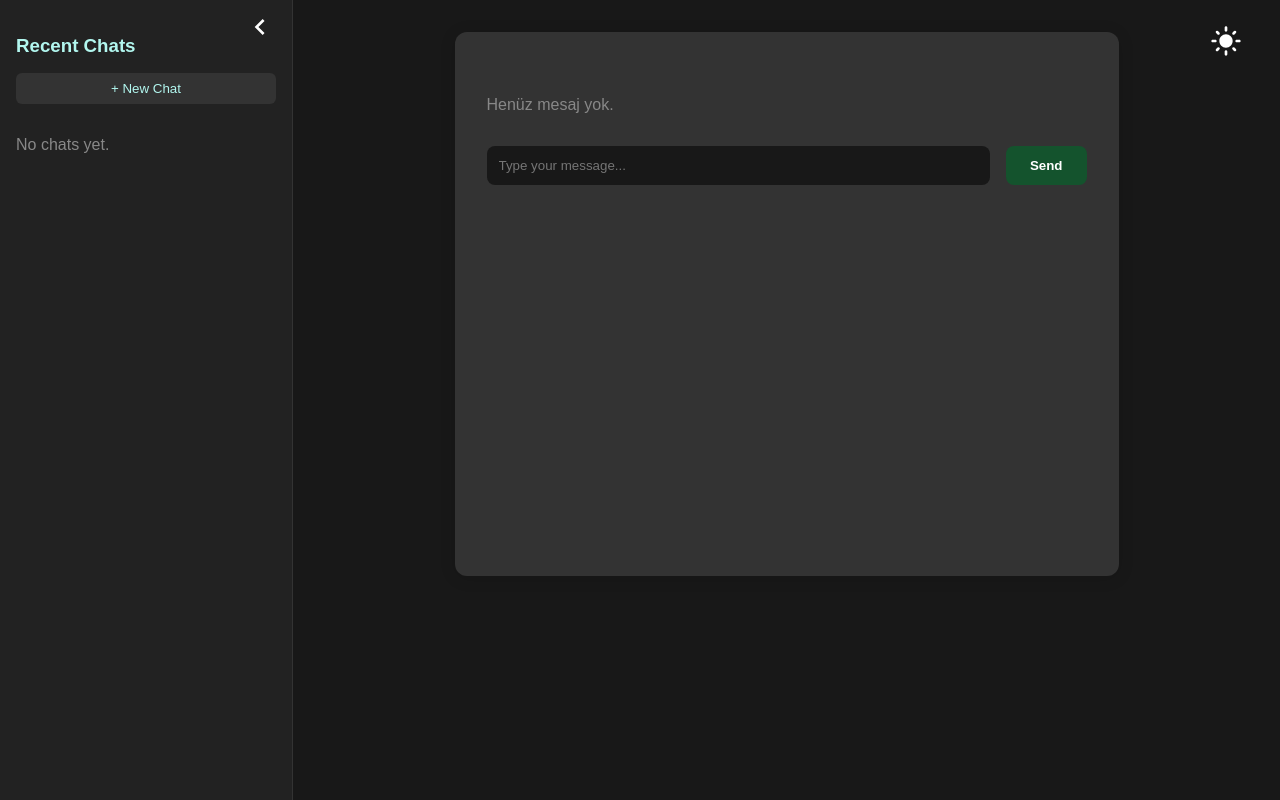
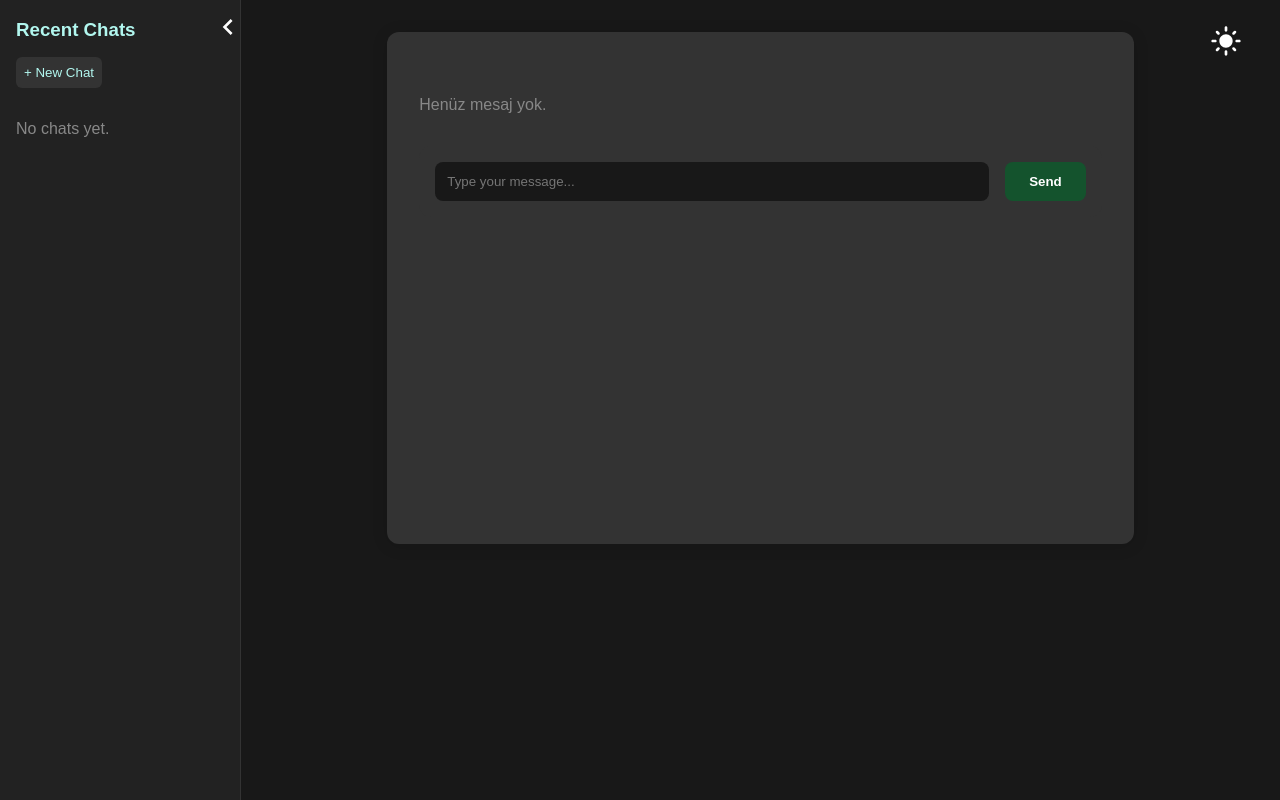
Before and after one commit to zeyygt/RAGchatbot, a React (Create React App) app in the folder gemini-chat/: page / in a window 1280 px wide. Built offline with nearby package versions, Linux system fonts and the light colour scheme.

Commit message:
UI changes

```diff
--- a/gemini-chat/src/App.css
+++ b/gemini-chat/src/App.css
@@ -1,5 +1,8 @@
 .App {
   text-align: center;
+  background-color: #181818;
+  min-height: 100vh;
+  width: 100%;
 }
 
 .App-logo {
--- a/gemini-chat/src/App.js
+++ b/gemini-chat/src/App.js
@@ -1,5 +1,5 @@
-import React from 'react';
-import Chat from './chat';  // Chat.jsx dosyasını içeri alıyoruz
+import React from "react";
+import Chat from "./chat"; // Chat.jsx dosyasını içeri alıyoruz
 
 function App() {
   return (
--- a/gemini-chat/src/chat.js
+++ b/gemini-chat/src/chat.js
@@ -1,5 +1,10 @@
 import React, { useState } from "react";
-import { MdDarkMode, MdLightMode, MdChevronLeft, MdChevronRight } from "react-icons/md";
+import {
+  MdDarkMode,
+  MdLightMode,
+  MdChevronLeft,
+  MdChevronRight,
+} from "react-icons/md";
 
 function Chat() {
   const [question, setQuestion] = useState("");
@@ -13,7 +18,7 @@ function Chat() {
   const startNewChat = () => {
     setRecentChats([
       ...recentChats,
-      { messages: [], title: `Chat ${recentChats.length + 1}` }
+      { messages: [], title: `Chat ${recentChats.length + 1}` },
     ]);
     setActiveChatIdx(recentChats.length);
     setMessages([]);
@@ -36,7 +41,10 @@ function Chat() {
     });
     const data = await res.json();
     // Bot cevabını da geçmişe ekle
-    const updatedMessages = [...newMessages, { role: "assistant", content: data.response }];
+    const updatedMessages = [
+      ...newMessages,
+      { role: "assistant", content: data.response },
+    ];
     setMessages(updatedMessages);
     setQuestion("");
     // Recent chat'i güncelle
@@ -44,7 +52,9 @@ function Chat() {
     updatedChats[activeChatIdx] = {
       ...updatedChats[activeChatIdx],
       messages: updatedMessages,
-      title: updatedMessages.find(m => m.role === "user")?.content?.slice(0, 20) || `Chat ${activeChatIdx + 1}`
+      title:
+        updatedMessages.find((m) => m.role === "user")?.content?.slice(0, 20) ||
+        `Chat ${activeChatIdx + 1}`,
     };
     setRecentChats(updatedChats);
   };
@@ -62,7 +72,7 @@ function Chat() {
         botMsgBg: "#333",
         botMsgFg: "#b2f7ef",
         btnBg: "#14532d",
-        btnFg: "#fff"
+        btnFg: "#fff",
       }
     : {
         bg: "#f7f7f7",
@@ -75,29 +85,115 @@ function Chat() {
         botMsgBg: "#e3e3e3",
         botMsgFg: "#14532d",
         btnBg: "#b2f7ef",
-        btnFg: "#222"
+        btnFg: "#222",
       };
 
   return (
-    <div style={{ display: "flex", height: "100vh", background: theme.bg, color: theme.fg, fontFamily: "sans-serif", transition: "background 0.3s, color 0.3s" }}>
+    <div
+      style={{
+        display: "flex",
+        height: "100vh",
+        background: theme.bg,
+        color: theme.fg,
+        fontFamily: "sans-serif",
+        transition: "background 0.3s, color 0.3s",
+      }}
+    >
       {/* Sağ üstte dark/light mode ikonu */}
       <div style={{ position: "absolute", top: 24, right: 32, zIndex: 10 }}>
-        <button onClick={() => setDarkMode(!darkMode)} style={{ background: "none", border: "none", cursor: "pointer", fontSize: "2rem", display: "flex", alignItems: "center" }} title={darkMode ? "Light Mode" : "Dark Mode"}>
-          {darkMode ? <MdLightMode style={{ color: "#fff" }} /> : <MdDarkMode style={{ color: "#000" }} />}
+        <button
+          onClick={() => setDarkMode(!darkMode)}
+          style={{
+            background: "none",
+            border: "none",
+            cursor: "pointer",
+            fontSize: "2rem",
+            display: "flex",
+            alignItems: "center",
+          }}
+          title={darkMode ? "Light Mode" : "Dark Mode"}
+        >
+          {darkMode ? (
+            <MdLightMode style={{ color: "#fff" }} />
+          ) : (
+            <MdDarkMode style={{ color: "#000" }} />
+          )}
         </button>
       </div>
+
       {/* Sol Menü: Recent Chats */}
-      {showSidebar && (
-        <div style={{ width: "260px", background: theme.sidebarBg, padding: "1rem", borderRight: `1px solid ${darkMode ? "#333" : "#ccc"}`, position: "relative" }}>
+      <div
+        style={{
+          width: showSidebar ? "240px" : "0",
+          background: theme.sidebarBg,
+          borderRight: `1px solid ${darkMode ? "#333" : "#ccc"}`,
+          position: "relative",
+          transition: "width 0.3s ease-in-out",
+          display: "flex",
+          flexDirection: "column",
+          overflow: "hidden", // Prevent overflow when collapsed
+          flexShrink: 0, // Prevent shrinking
+        }}
+      >
+        {/* Content wrapper with fixed width */}
+        <div
+          style={{
+            width: "100%", // Fill parent container
+            minWidth: "240px", // Minimum width to prevent squishing
+            paddingLeft: "16px",
+            paddingRight: "16px",
+            overflow: "hidden", // Prevent content overflow
+            transform: "translateZ(0)", // Hardware acceleration
+            position: "relative",
+            boxSizing: "border-box", // Include padding in width calculation
+          }}
+        >
           {/* Sidebar aç/kapa okunu buraya taşıdık */}
-          <div style={{ position: "absolute", top: 10, right: 10, zIndex: 10 }}>
-            <button onClick={() => setShowSidebar(false)} style={{ background: "none", border: "none", cursor: "pointer", fontSize: "2rem", display: "flex", alignItems: "center" }} title="Hide Chats">
+          <div
+            style={{
+              position: "absolute",
+              top: 10,
+              right: -10,
+              zIndex: 10,
+            }}
+          >
+            <button
+              onClick={() => setShowSidebar(false)}
+              style={{
+                background: "none",
+                border: "none",
+                cursor: "pointer",
+                zIndex: 10,
+                fontSize: "2rem",
+                display: "flex",
+                alignItems: "center",
+              }}
+              title="Hide Chats"
+            >
               <MdChevronLeft style={{ color: darkMode ? "#fff" : "#000" }} />
             </button>
           </div>
-          <h3 style={{ marginBottom: "1rem", color: theme.accent }}>Recent Chats</h3>
-          <button onClick={startNewChat} style={{ width: "100%", padding: "0.5rem", marginBottom: "1rem", background: theme.botMsgBg, color: theme.accent, border: "none", borderRadius: "6px", cursor: "pointer" }}>+ New Chat</button>
-          {recentChats.length === 0 && <p style={{ color: darkMode ? "#888" : "#666" }}>No chats yet.</p>}
+          <h3 style={{ marginBottom: "1rem", color: theme.accent }}>
+            Recent Chats
+          </h3>
+          <button
+            onClick={startNewChat}
+            style={{
+              width: "full",
+              padding: "0.5rem",
+              marginBottom: "1rem",
+              background: theme.botMsgBg,
+              color: theme.accent,
+              border: "none",
+              borderRadius: "6px",
+              cursor: "pointer",
+            }}
+          >
+            + New Chat
+          </button>
+          {recentChats.length === 0 && (
+            <p style={{ color: darkMode ? "#888" : "#666" }}>No chats yet.</p>
+          )}
           <ul style={{ listStyle: "none", padding: 0 }}>
             {recentChats.map((chat, idx) => (
               <li key={idx}>
@@ -108,11 +204,13 @@ function Chat() {
                     textAlign: "left",
                     padding: "0.5rem",
                     marginBottom: "0.5rem",
-                    background: idx === activeChatIdx ? theme.accent : theme.botMsgBg,
-                    color: idx === activeChatIdx ? theme.sidebarBg : theme.accent,
+                    background:
+                      idx === activeChatIdx ? theme.accent : theme.botMsgBg,
+                    color:
+                      idx === activeChatIdx ? theme.sidebarBg : theme.accent,
                     border: "none",
                     borderRadius: "6px",
-                    cursor: "pointer"
+                    cursor: "pointer",
                   }}
                 >
                   {chat.title}
@@ -121,47 +219,141 @@ function Chat() {
             ))}
           </ul>
         </div>
-      )}
+      </div>
+
       {/* Sol üstte sidebar açma okunu sadece kapalıyken göster */}
       {!showSidebar && (
         <div style={{ position: "absolute", top: 28, left: 12, zIndex: 10 }}>
-          <button onClick={() => setShowSidebar(true)} style={{ background: "none", border: "none", cursor: "pointer", fontSize: "2rem", display: "flex", alignItems: "center" }} title="Show Chats">
+          <button
+            onClick={() => setShowSidebar(true)}
+            style={{
+              background: "none",
+              border: "none",
+              cursor: "pointer",
+              fontSize: "2rem",
+              display: "flex",
+              alignItems: "center",
+            }}
+            title="Show Chats"
+          >
             <MdChevronRight style={{ color: darkMode ? "#fff" : "#000" }} />
           </button>
         </div>
       )}
+
       {/* Sağ: Chat Alanı */}
-      <div style={{ flex: 1, display: "flex", flexDirection: "column", alignItems: "center", justifyContent: "flex-start", padding: "2rem" }}>
-        <div style={{ width: "100%", maxWidth: "600px", background: theme.botMsgBg, borderRadius: "12px", padding: "2rem", minHeight: "60vh", boxShadow: darkMode ? "0 2px 16px #0002" : "0 2px 16px #ccc2" }}>
+      <div
+        style={{
+          flex: 1,
+          display: "flex",
+          flexDirection: "column",
+          alignItems: "center",
+          position: "relative",
+          justifyContent: "flex-start",
+          padding: "2rem",
+        }}
+      >
+        <div
+          style={{
+            width: "70%",
+            maxWidth: "800px",
+            background: theme.botMsgBg,
+            borderRadius: "12px",
+            paddingLeft: "2rem",
+            paddingRight: "2rem",
+            paddingTop: "2rem",
+            minHeight: "60vh",
+            maxHeight: "80vh",
+            overflowY: "auto",
+            boxShadow: darkMode ? "0 2px 16px #0002" : "0 2px 16px #ccc2",
+          }}
+        >
           {/* Sohbet geçmişi */}
           <div style={{ marginTop: "2rem" }}>
-            {messages.length === 0 && <p style={{ color: darkMode ? "#888" : "#666" }}>Henüz mesaj yok.</p>}
+            {messages.length === 0 && (
+              <p style={{ color: darkMode ? "#888" : "#666" }}>
+                Henüz mesaj yok.
+              </p>
+            )}
             {messages.map((msg, idx) => (
-              <div key={idx} style={{ marginBottom: "1rem", display: "flex", justifyContent: msg.role === "user" ? "flex-end" : "flex-start" }}>
-                <div style={{
-                  background: msg.role === "user" ? theme.userMsgBg : theme.botMsgBg,
-                  color: msg.role === "user" ? theme.userMsgFg : theme.botMsgFg,
-                  padding: "0.75rem 1.2rem",
-                  borderRadius: "18px",
-                  maxWidth: "70%",
-                  boxShadow: darkMode ? "0 1px 6px #0001" : "0 1px 6px #ccc1"
-                }}>
-                  <strong style={{ fontSize: "0.9em" }}>{msg.role === "user" ? "User" : "Chatbot"}</strong><br />
+              <div
+                key={idx}
+                style={{
+                  marginBottom: "1rem",
+                  display: "flex",
+                  justifyContent:
+                    msg.role === "user" ? "flex-end" : "flex-start",
+                }}
+              >
+                <div
+                  style={{
+                    background:
+                      msg.role === "user" ? theme.userMsgBg : theme.botMsgBg,
+                    color:
+                      msg.role === "user" ? theme.userMsgFg : theme.botMsgFg,
+                    padding: "0.75rem 1.2rem",
+                    borderRadius: "18px",
+                    maxWidth: "70%",
+                    boxShadow:
+                      msg.role === "user"
+                        ? darkMode
+                          ? "0 1px 6px #0001"
+                          : "0 1px 6px #ccc1"
+                        : "none",
+                  }}
+                >
+                  <strong style={{ fontSize: "0.9em" }}>
+                    {msg.role === "user" ? "User" : "Chatbot"}
+                  </strong>
+                  <br />
                   {msg.content}
                 </div>
               </div>
             ))}
           </div>
           {/* Soru sorma alanı */}
-          <div style={{ marginTop: "2rem", display: "flex", alignItems: "center" }}>
+          <div
+            style={{
+              marginTop: "2rem",
+              display: "flex",
+              alignItems: "center",
+              position: "sticky",
+              paddingBottom: "3rem",
+              bottom: 0,
+              background: theme.botMsgBg,
+              padding: "1rem",
+              borderRadius: "12px",
+            }}
+          >
             <input
-              style={{ padding: "0.75rem", width: "100%", borderRadius: "8px", border: "none", background: theme.inputBg, color: theme.accent, marginRight: "1rem" }}
+              style={{
+                padding: "0.75rem",
+                width: "100%",
+                borderRadius: "8px",
+                border: "none",
+                background: theme.inputBg,
+                color: theme.accent,
+                marginRight: "1rem",
+              }}
               value={question}
               onChange={(e) => setQuestion(e.target.value)}
               placeholder="Type your message..."
-              onKeyDown={e => { if (e.key === "Enter") askQuestion(); }}
+              onKeyDown={(e) => {
+                if (e.key === "Enter") askQuestion();
+              }}
             />
-            <button onClick={askQuestion} style={{ padding: "0.75rem 1.5rem", background: theme.btnBg, color: theme.btnFg, border: "none", borderRadius: "8px", fontWeight: "bold", cursor: "pointer" }}>
+            <button
+              onClick={askQuestion}
+              style={{
+                padding: "0.75rem 1.5rem",
+                background: theme.btnBg,
+                color: theme.btnFg,
+                border: "none",
+                borderRadius: "8px",
+                fontWeight: "bold",
+                cursor: "pointer",
+              }}
+            >
               Send
             </button>
           </div>
```
Also changed, not shown: 1 other file (tests, documents, lock files or other folders).
